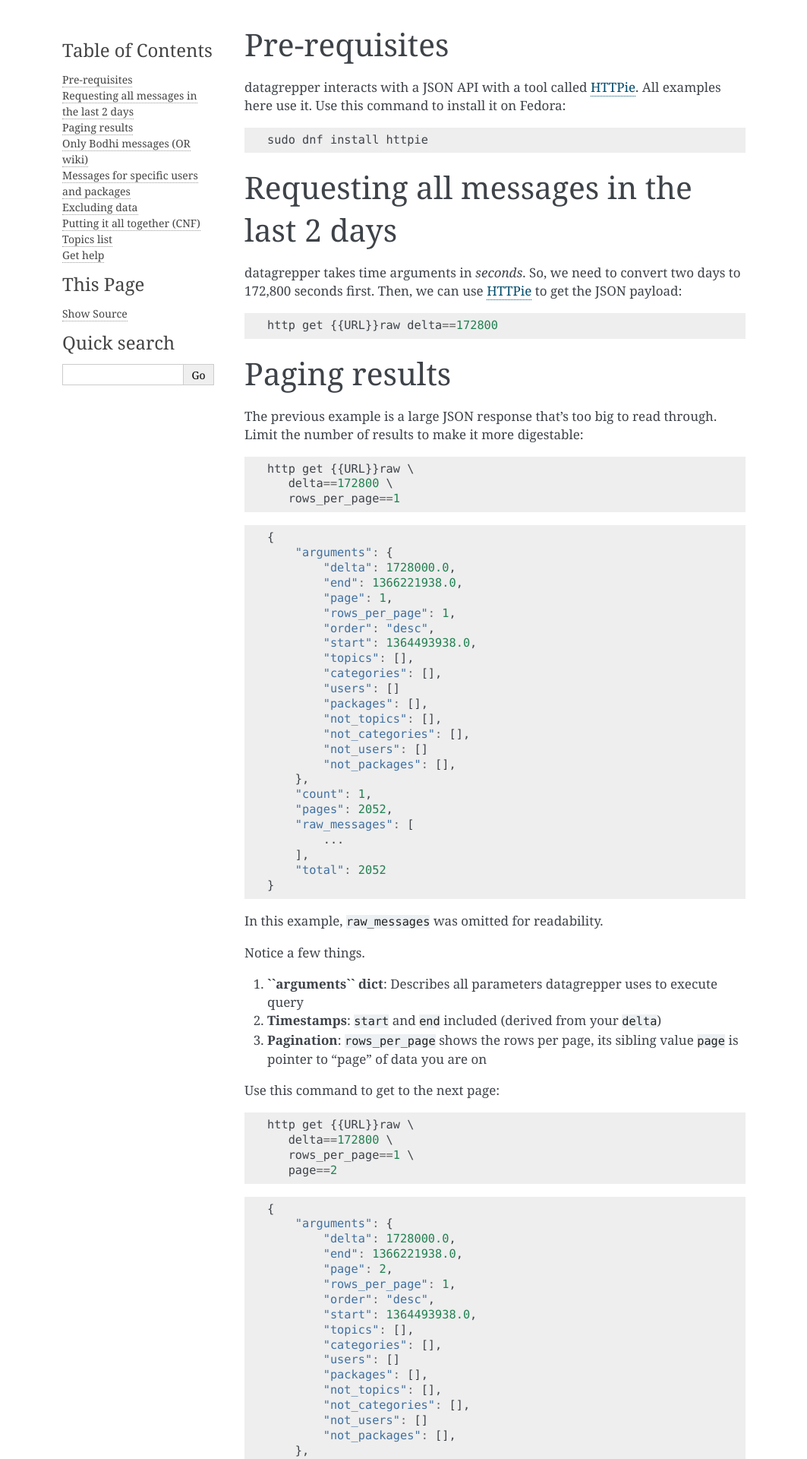
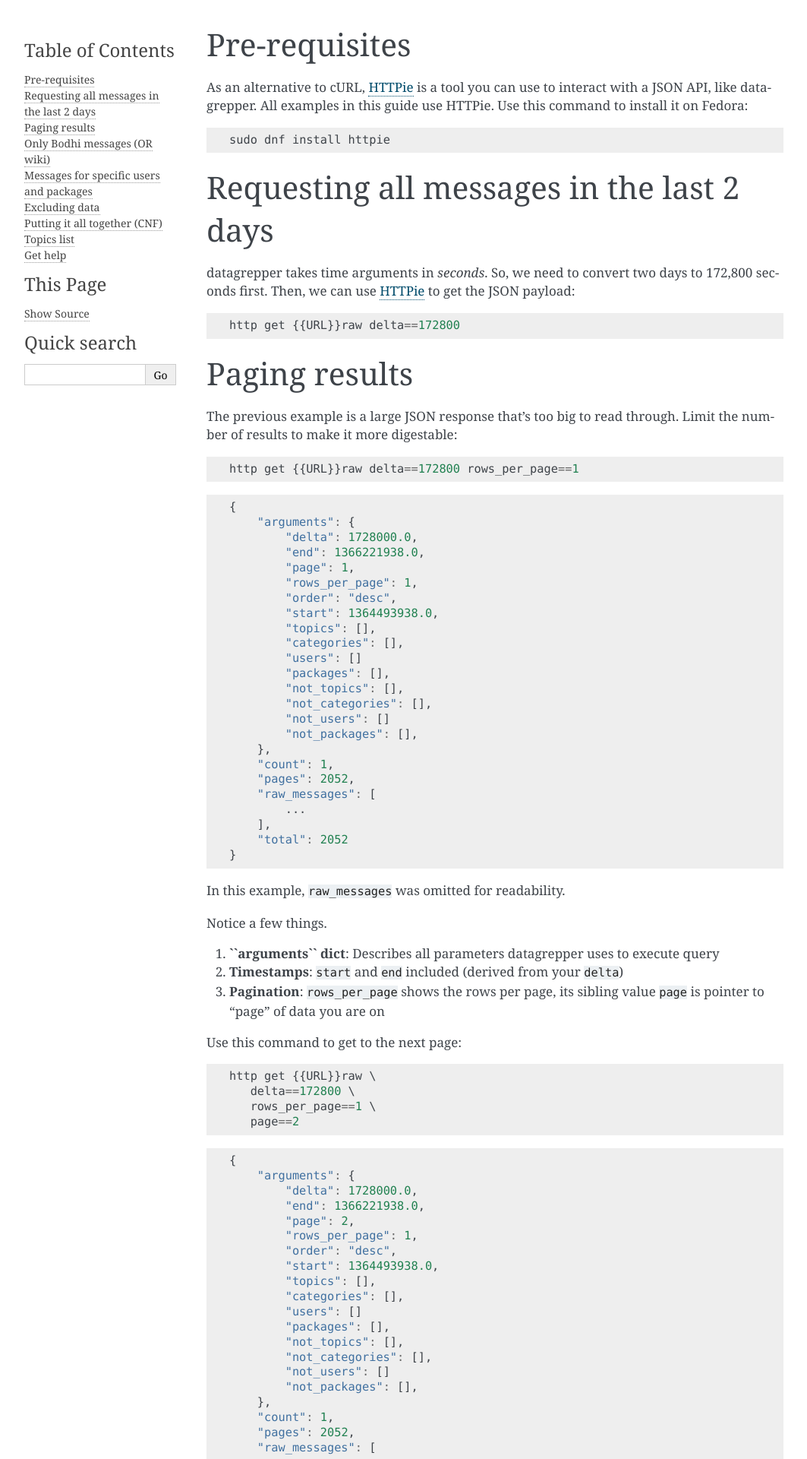
Before and after one commit to fedora-infra/datagrepper, a Sphinx documentation site: the page built from datagrepper/docs/index.rst, in a window 1280 px wide. Shown: the top 1920 px of the page at 76% size, without its empty margins (98-1161 px from the left). Built offline with Sphinx 7.4.7, drawn with Linux system fonts in a browser that asks for light colours.

Commit message:
Update Sphinx extensions, settings; minor docs reformatting

```diff
--- a/datagrepper/docs/conf.py
+++ b/datagrepper/docs/conf.py
@@ -31,7 +31,10 @@
 # Add any Sphinx extension module names here, as strings. They can be
 # extensions coming with Sphinx (named 'sphinx.ext.*') or your custom
 # ones.
-extensions = ['sphinx.ext.mathjax']
+extensions = ['sphinx.ext.autodoc',
+              'sphinx.ext.intersphinx',
+              'sphinx.ext.viewcode',
+              'sphinx.ext.napoleon']
 
 # Add any paths that contain templates here, relative to this directory.
 templates_path = ['_templates']
@@ -55,9 +58,9 @@
 # built documents.
 #
 # The short X.Y version.
-version = ''
+version = '0.8'
 # The full version, including alpha/beta/rc tags.
-release = ''
+release = '0.8.0-develop'
 
 # The language for content autogenerated by Sphinx. Refer to documentation
 # for a list of supported languages.
@@ -89,7 +92,13 @@
 # further.  For a list of options available for each theme, see the
 # documentation.
 #
-# html_theme_options = {}
+html_theme_options = {
+    'logo': 'datagrepper.png',
+    'logo_name': True,
+    'github_user': 'fedora-infra',
+    'github_repo': 'datagrepper',
+    'page_width': '1040px',
+}
 
 # Add any paths that contain custom static files (such as style sheets) here,
 # relative to this directory. They are copied after the builtin static files,
--- a/datagrepper/docs/index.rst
+++ b/datagrepper/docs/index.rst
@@ -3,8 +3,9 @@
 Pre-requisites
 --------------
 
-datagrepper interacts with a JSON API with a tool called HTTPie_. All examples
-here use it. Use this command to install it on Fedora::
+As an alternative to cURL, HTTPie_ is a tool you can use to interact with a JSON
+API, like datagrepper. All examples in this guide use HTTPie. Use this command
+to install it on Fedora::
 
    sudo dnf install httpie
 
@@ -24,9 +25,7 @@
 The previous example is a large JSON response that's too big to read through.
 Limit the number of results to make it more digestable::
 
-   http get {{URL}}raw \
-      delta==172800 \
-      rows_per_page==1
+   http get {{URL}}raw delta==172800 rows_per_page==1
 
 .. code-block:: javascript
 
```
Also changed, not shown: datagrepper/docs/datagrepper.png (added).
